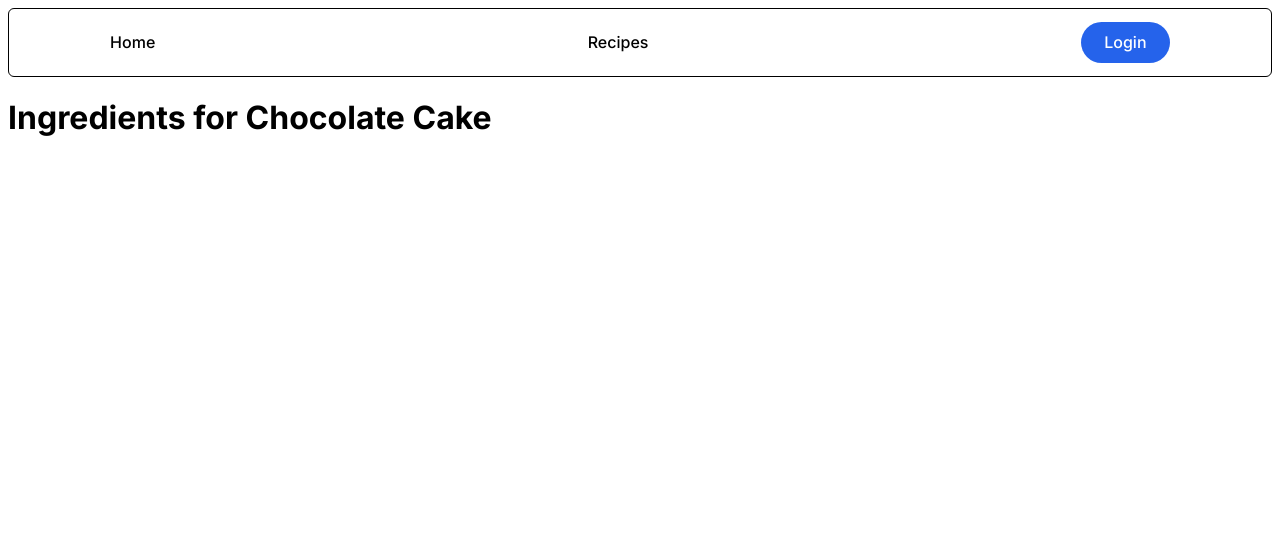
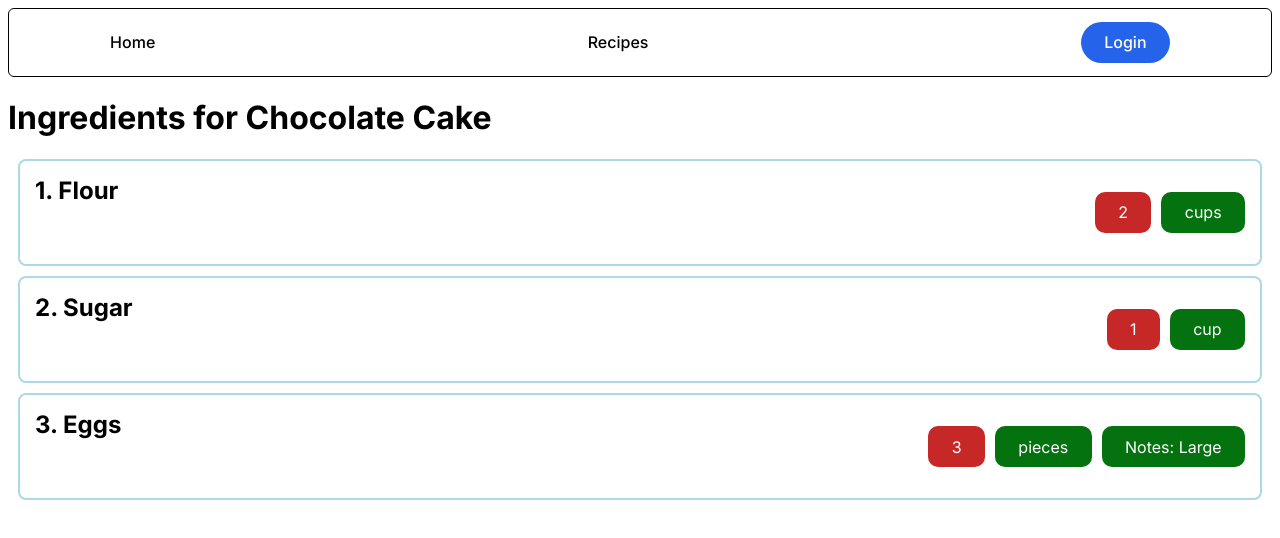
Before and after one commit to gluzandii/Recipe-Viewer, a React (Vite) app in the folder frontend-rv/: page /ingredients/chicken-curry-001 in a window 1280 px wide. Shown: the top 538 px of the page. Built offline with nearby package versions, Linux system fonts and the light colour scheme.

Commit message:
Display of the ingredients works.
Next commits will include changing of its style and scss for ingredient list.

```diff
--- /dev/null
+++ b/frontend-rv/src/components/IngredientItem/IngredientItem.module.scss
@@ -0,0 +1,69 @@
+.recipes {
+  list-style: none;
+  padding: 0;
+  margin: 0;
+}
+
+.recipeItem {
+  position: relative;
+  border: 2px solid lightblue;
+  border-radius: 8px;
+  padding: 15px;
+  margin: 10px auto; // Center the items and prevent overflow
+  transition: transform 0.3s ease, box-shadow 0.3s ease;
+  overflow: hidden;
+  max-width: calc(100% - 20px); // Prevent overflow on both sides
+  box-sizing: border-box;
+  display: flex;
+  justify-content: space-between;
+}
+
+.recipeItem:hover {
+  transform: scale(1.02);
+  box-shadow: 0 0 10px lightblue;
+}
+
+.recipeItem h2 {
+  margin: 0;
+}
+
+.viewRecipe {
+  text-decoration: none;
+  font-size: 1rem;
+  padding: 0.6rem 1.4rem;
+  background-color: #057210;
+  color: white;
+  border-radius: 10px;
+  border: 1px solid transparent;
+  //font-weight: 500;
+  transition: box-shadow 0.3s ease, transform 0.3s ease, filter 0.3s ease;
+}
+
+.viewRecipe:hover {
+  box-shadow: 0 0 12px rgba(0, 255, 150, 0.8), 0 0 24px rgba(0, 255, 150, 0.6);
+  transform: scale(1.05);
+  filter: brightness(1.15);
+}
+
+.viewIngredient {
+  text-decoration: none;
+  font-size: 1rem;
+  padding: 0.6rem 1.4rem;
+  background-color: #c62828;
+  color: white;
+  border-radius: 10px;
+  border: 1px solid transparent;
+  //font-weight: 500;
+  transition: box-shadow 0.3s ease, transform 0.3s ease, filter 0.3s ease;
+}
+
+.viewIngredient:hover {
+  box-shadow: 0 0 12px rgba(255, 80, 80, 0.8), 0 0 24px rgba(255, 80, 80, 0.6);
+  transform: scale(1.05);
+  filter: brightness(1.15);
+}
+
+.foodButtons {
+  display: flex;
+  gap: 10px;
+}
--- a/frontend-rv/src/components/IngredientItem/IngredientItem.tsx
+++ b/frontend-rv/src/components/IngredientItem/IngredientItem.tsx
@@ -1,6 +1,25 @@
-export default function IngredientItem() {
+import styles from "./IngredientItem.module.scss"
+
+type IngredientItemProps = {
+    index: number;
+    name: string;
+    quantity: string;
+    unit: string;
+    notes?: string;
+}
+
+export default function IngredientItem(props: IngredientItemProps) {
+    const {index, name, quantity, unit, notes} = props;
     return (
-        <>
-        </>
+        <ol className={styles.recipes}>
+            <li key={index} className={styles.recipeItem}>
+                <h2>{index}. {name}</h2>
+                <div className={styles.foodButtons}>
+                    <p className={styles.viewIngredient}>{quantity}</p>
+                    <p className={styles.viewRecipe}>{unit}</p>
+                    {notes && <p className={styles.viewRecipe}>Notes: {notes}</p>}
+                </div>
+            </li>
+        </ol>
     )
 }
--- a/frontend-rv/src/pages/ingredients/Ingredients.tsx
+++ b/frontend-rv/src/pages/ingredients/Ingredients.tsx
@@ -1,5 +1,6 @@
 import {useParams} from "react-router-dom";
 import type {Ingredient} from "../../library/Ingredient.ts";
+import IngredientItem from "../../components/IngredientItem/IngredientItem.tsx";
 
 export default function Ingredients() {
     const {ingredID} = useParams<{ ingredID: string }>()
@@ -13,6 +14,10 @@ export default function Ingredients() {
     return (
         <div>
             <h1>Ingredients for {recipeName}</h1>
+            {ingreds.map((ingred, index) => (
+                <IngredientItem index={index + 1} name={ingred.name} quantity={ingred.quantity} unit={ingred.unit}
+                                notes={ingred.notes}/>
+            ))}
         </div>
     )
 }
```
